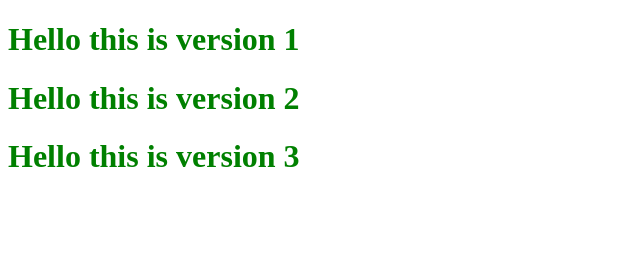
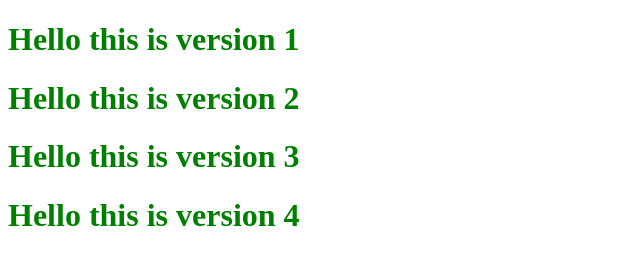
Before and after one commit to Moniyadav123/26-june-git-practice, a plain HTML site: page index.html in a window 1280 px wide. Shown: the whole page, without its empty margins (0-640 px from the left). Drawn offline with Linux system fonts and the light colour scheme.

Commit message:
this is version4

```diff
--- a/index.html
+++ b/index.html
@@ -10,6 +10,6 @@
     <h1> Hello this is version 1</h1>
     <h1> Hello this is version 2</h1>
     <h1>  Hello this is version 3</h1>
-
+    <h1> Hello this is version 4</h1>
 </body>
 </html>
```
